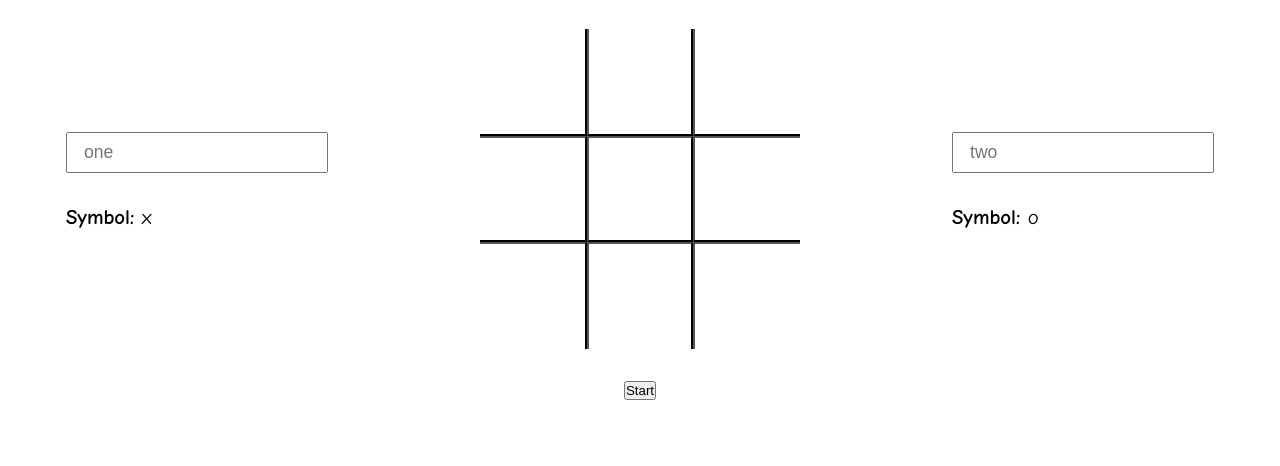
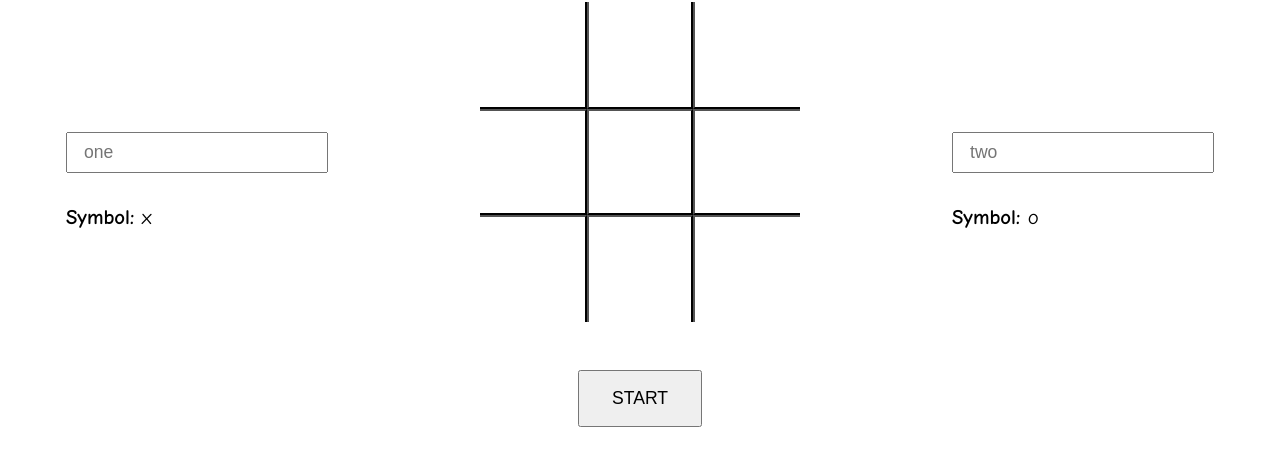
Before and after one commit to yorupy/tic-tac-toe, a plain HTML site: page index.html in a window 1280 px wide. Shown: the part 220-686 px from the top of the page. Drawn offline with Linux system fonts and the light colour scheme.

Commit message:
Stylize reset button

```diff
--- a/style.css
+++ b/style.css
@@ -103,3 +103,10 @@ main {
 .player-box p span {
     font-weight: normal;
 }
+
+button.reset {
+    padding: 1rem 2rem;
+    margin-top: 1rem;
+    font-size: 1.1rem;
+    text-transform: uppercase;
+}
```
